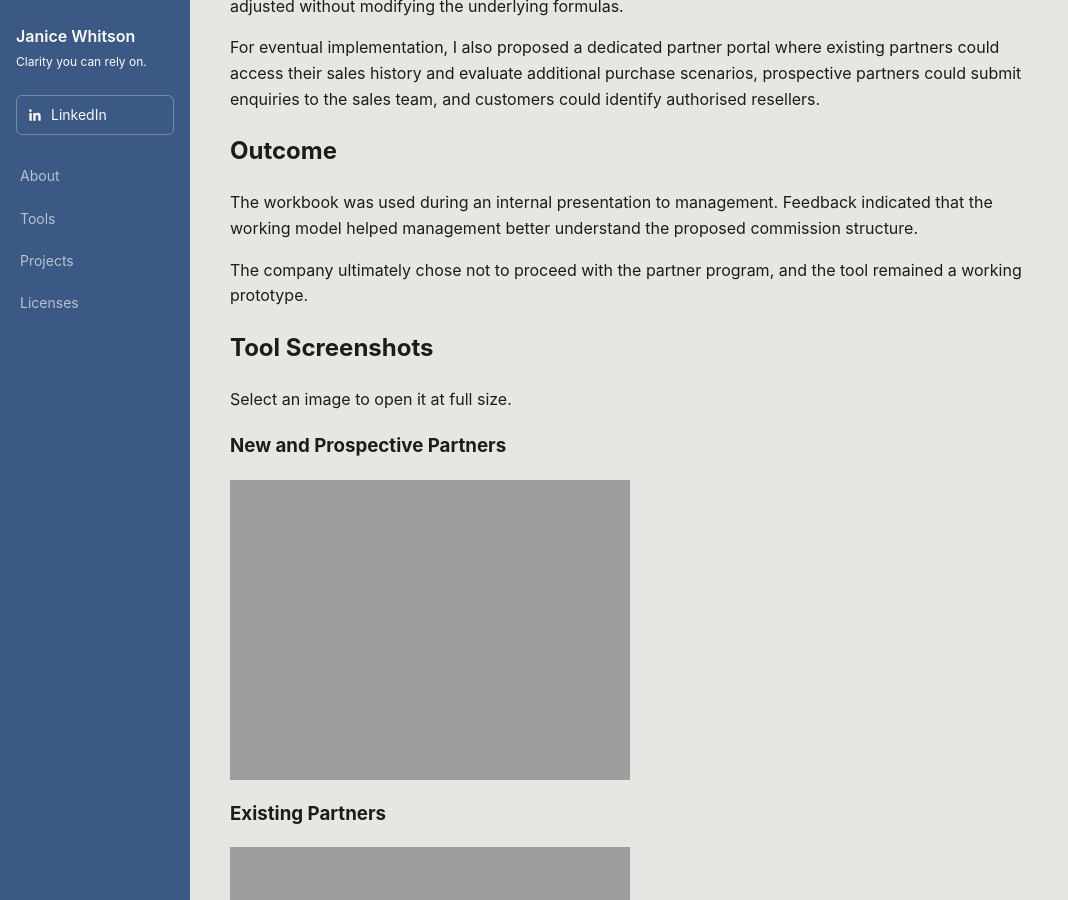
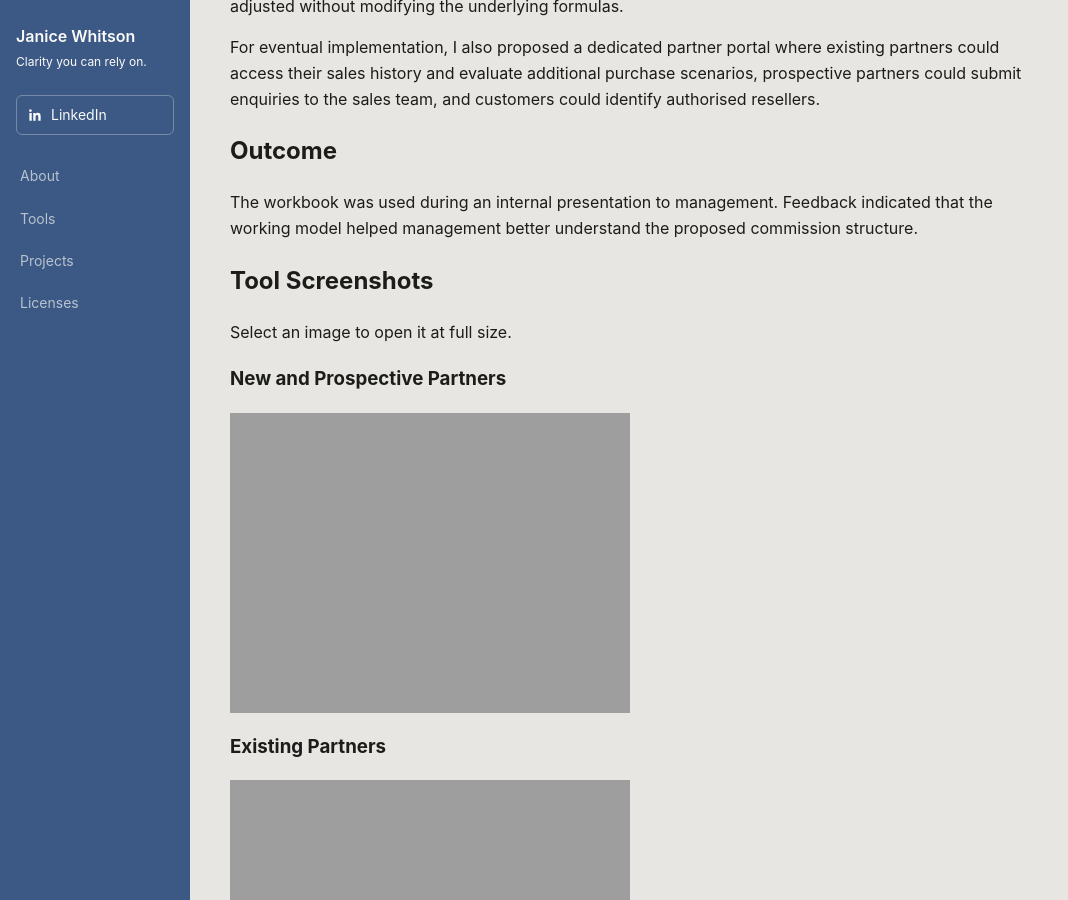
Before and after one commit to janicewhitson/data, a Jekyll site: the page built from projects/partner-commission-tool/index.md, in a window 1280 px wide and 900 px high, scrolled down 1049 px. Shown: the whole window, without its empty margins (0-1068 px from the left). Built offline with Jekyll 4.4.1, drawn with Linux system fonts in a browser that asks for light colours.

Commit message:
Keep commission tool outcome focused on delivered work

```diff
--- a/projects/partner-commission-tool/index.md
+++ b/projects/partner-commission-tool/index.md
@@ -37,8 +37,6 @@ For eventual implementation, I also proposed a dedicated partner portal where ex
 
 The workbook was used during an internal presentation to management. Feedback indicated that the working model helped management better understand the proposed commission structure.
 
-The company ultimately chose not to proceed with the partner program, and the tool remained a working prototype.
-
 ## Tool Screenshots
 
 Select an image to open it at full size.
```
